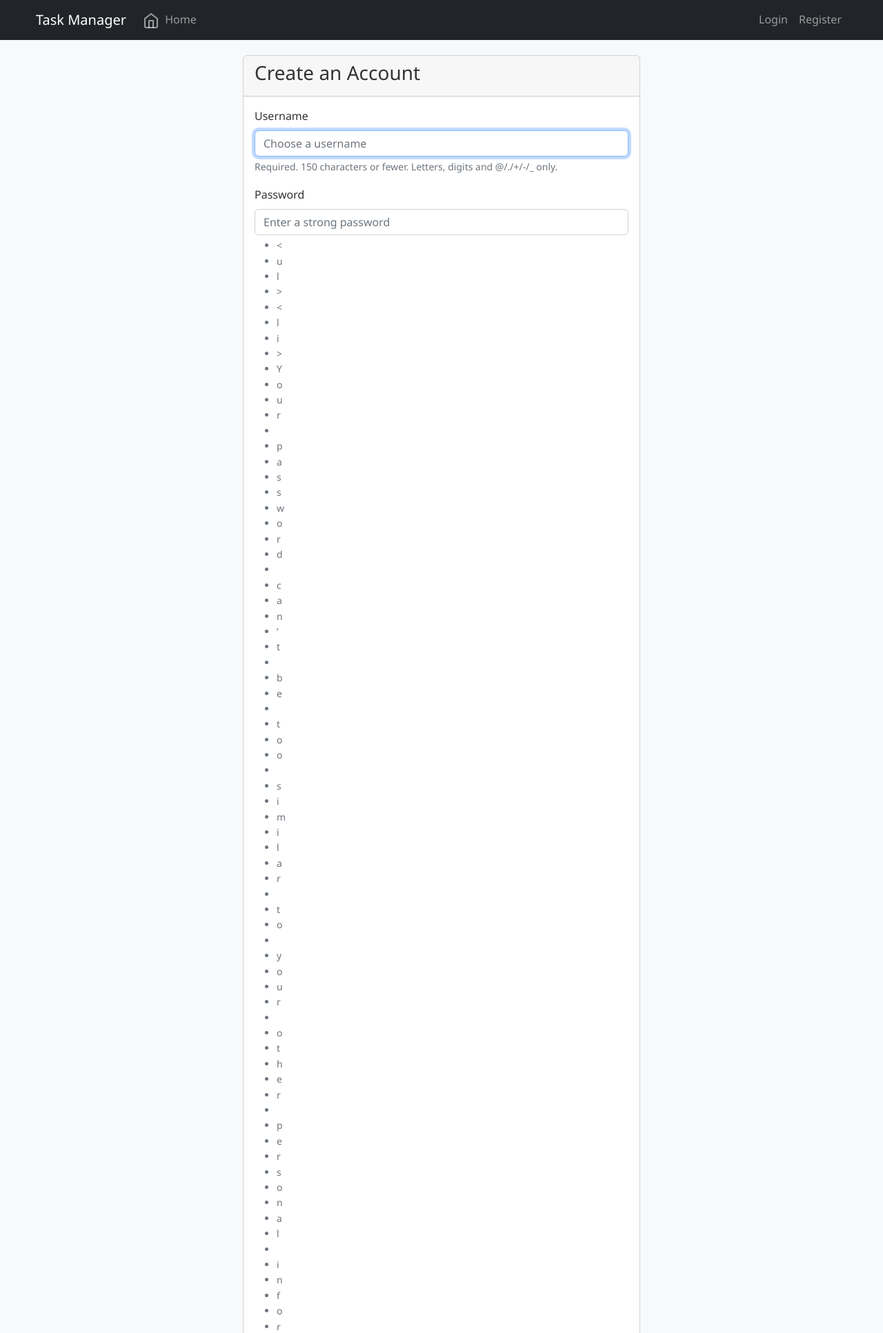
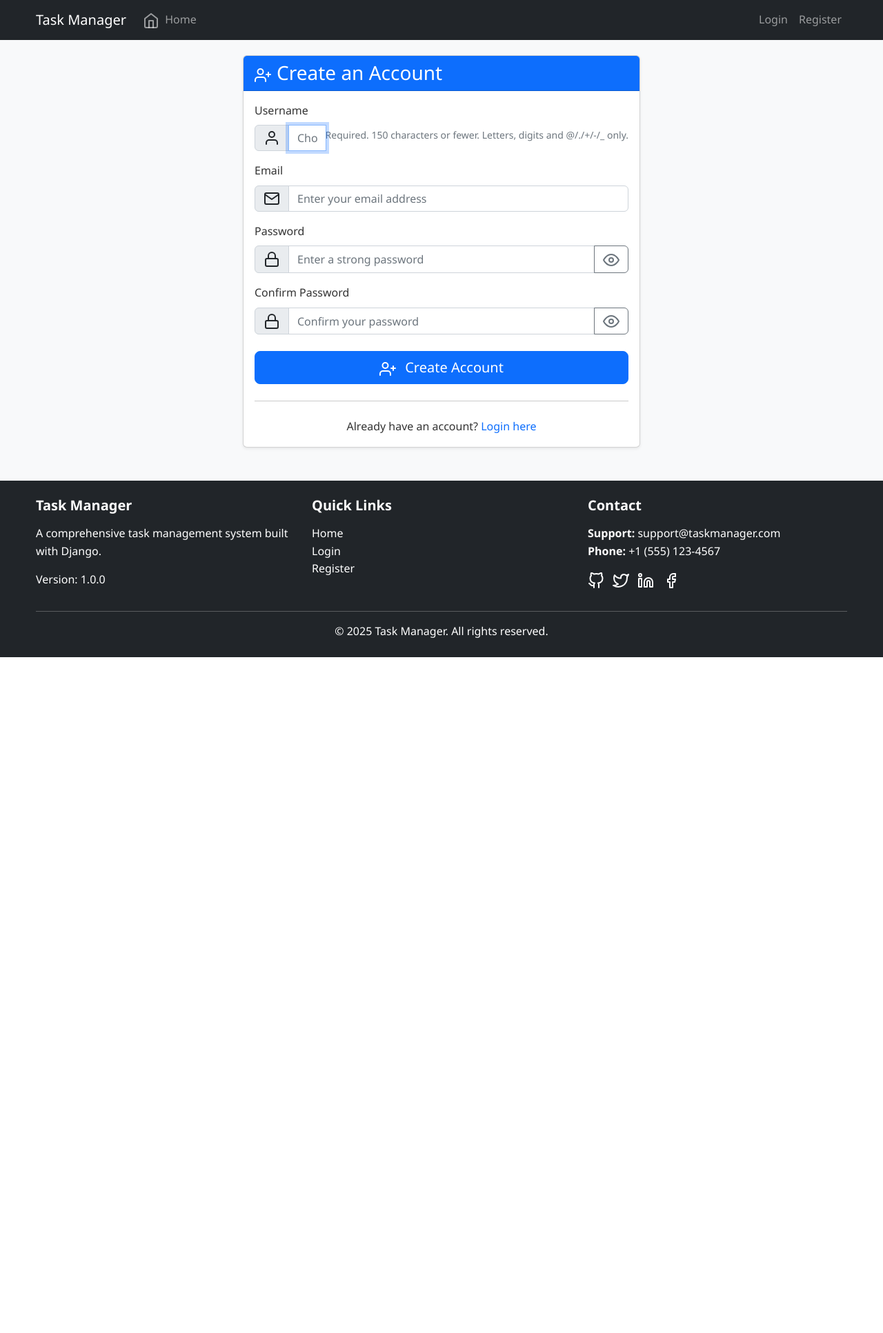
Before and after one commit to gurr-i/django-fullstack-template, a Django app: page /register/ in a window 1280 px wide. Shown: the top 1933 px of the page at 69% size. After the commit the page ends 953 px from the top, so only its background shows below. Run offline with Django 4.2, Linux system fonts and the light colour scheme; some libraries are stand-ins or nearby versions.

Commit message:
feat: add user registration with email validation and custom form
- Implemented CustomUserCreationForm extending UserCreationForm
- Added email field with validation to prevent duplicate emails
- Updated register view to use the custom form
- Enhanced form styling with Bootstrap classes
- Added placeholders and validation messages for better UX

```diff
--- a/core/forms.py
+++ b/core/forms.py
@@ -1,6 +1,43 @@
 from django import forms
+from django.contrib.auth.forms import UserCreationForm
 from django.contrib.auth.models import User
 from .models import Task, TaskComment, UserProfile, TaskCategory
+
+
+class CustomUserCreationForm(UserCreationForm):
+    email = forms.EmailField(
+        required=True,
+        widget=forms.EmailInput(attrs={
+            'class': 'form-control',
+            'placeholder': 'Enter your email address'
+        })
+    )
+
+    class Meta(UserCreationForm.Meta):
+        model = User
+        fields = UserCreationForm.Meta.fields + ('email',)
+
+    def __init__(self, *args, **kwargs):
+        super().__init__(*args, **kwargs)
+        for field_name, field in self.fields.items():
+            field.widget.attrs['class'] = 'form-control'
+            if field_name == 'username':
+                field.widget.attrs['placeholder'] = 'Choose a username'
+            elif 'password' in field_name:
+                field.widget.attrs['placeholder'] = 'Enter your password'
+
+    def clean_email(self):
+        email = self.cleaned_data.get('email')
+        if User.objects.filter(email=email).exists():
+            raise forms.ValidationError('This email address is already in use.')
+        return email
+
+    def save(self, commit=True):
+        user = super().save(commit=False)
+        user.email = self.cleaned_data['email']
+        if commit:
+            user.save()
+        return user
 
 
 class TaskForm(forms.ModelForm):
--- a/core/views.py
+++ b/core/views.py
@@ -2,7 +2,6 @@ from django.shortcuts import render, get_object_or_404, redirect
 from django.contrib.auth.decorators import login_required
 from django.contrib.auth.mixins import LoginRequiredMixin, UserPassesTestMixin
 from django.contrib.auth.models import User
-from django.contrib.auth.forms import UserCreationForm
 from django.contrib import messages
 from django.views.generic import (
     ListView, DetailView, CreateView, UpdateView, DeleteView, TemplateView
@@ -15,7 +14,7 @@ from rest_framework.decorators import action
 from rest_framework.response import Response
 
 from .models import Task, TaskCategory, TaskComment, UserProfile, Notification
-from .forms import TaskForm, TaskCommentForm, UserProfileForm, TaskCategoryForm
+from .forms import TaskForm, TaskCommentForm, UserProfileForm, TaskCategoryForm, CustomUserCreationForm
 from .serializers import (
     TaskSerializer, TaskCategorySerializer, TaskCommentSerializer,
     UserProfileSerializer, NotificationSerializer
@@ -273,15 +272,16 @@ def profile_view(request, username=None):
 
 def register(request):
     if request.method == 'POST':
-        form = UserCreationForm(request.POST)
+        form = CustomUserCreationForm(request.POST)
         if form.is_valid():
             user = form.save()
             # Create user profile
             UserProfile.objects.create(user=user)
-            messages.success(request, "Your account has been created! You can now login.")
+            username = form.cleaned_data.get('username')
+            messages.success(request, f'Account created for {username}! You can now login.')
             return redirect('login')
     else:
-        form = UserCreationForm()
+        form = CustomUserCreationForm()
 
     return render(request, 'registration/register.html', {'form': form})
 
--- a/proj_template/settings.py
+++ b/proj_template/settings.py
@@ -134,9 +134,9 @@ MEDIA_ROOT = os.path.join(BASE_DIR, 'media')
 DEFAULT_AUTO_FIELD = 'django.db.models.BigAutoField'
 
 # Login and Logout URLs
-LOGIN_URL = '/login/'
+LOGIN_URL = '/accounts/login/'
 LOGIN_REDIRECT_URL = '/'
-LOGOUT_REDIRECT_URL = '/login/'
+LOGOUT_REDIRECT_URL = '/accounts/login/'
 
 # REST Framework settings
 REST_FRAMEWORK = {
--- a/templates/navbar.html
+++ b/templates/navbar.html
@@ -73,7 +73,12 @@
                                 <li><a class="dropdown-item" href="{% url 'admin:index' %}">Admin Dashboard</a></li>
                             {% endif %}
                             <li><hr class="dropdown-divider"></li>
-                            <li><a class="dropdown-item" href="{% url 'logout' %}">Logout</a></li>
+                            <li>
+    <form method="post" action="{% url 'logout' %}" class="d-inline">
+        {% csrf_token %}
+        <button type="submit" class="dropdown-item">Logout</button>
+    </form>
+</li>
                         </ul>
                     </li>
                 {% else %}
--- a/templates/registration/register.html
+++ b/templates/registration/register.html
@@ -5,15 +5,15 @@
 {% block content %}
 <div class="row">
     <div class="col-md-6 offset-md-3">
-        <div class="card">
-            <div class="card-header">
-                <h1 class="card-title h3">Create an Account</h1>
+        <div class="card shadow-sm">
+            <div class="card-header bg-primary text-white">
+                <h1 class="card-title h3 mb-0"><i data-feather="user-plus" class="me-2"></i>Create an Account</h1>
             </div>
             <div class="card-body">
                 {% if form.errors %}
                     <div class="alert alert-danger">
-                        <h5 class="alert-heading">Please correct the following errors:</h5>
-                        <ul>
+                        <h5 class="alert-heading"><i data-feather="alert-triangle" class="me-2"></i>Please correct the following errors:</h5>
+                        <ul class="mb-0">
                             {% for field in form %}
                                 {% for error in field.errors %}
                                     <li>{{ field.label }}: {{ error }}</li>
@@ -26,11 +26,13 @@
                     </div>
                 {% endif %}
 
-                <form method="post">
+                <form method="post" class="needs-validation" novalidate>
                     {% csrf_token %}
 
                     <div class="mb-3">
                         <label for="id_username" class="form-label">Username</label>
+                        <div class="input-group">
+                            <span class="input-group-text"><i data-feather="user"></i></span>
                             <input type="text" name="username" maxlength="150" class="form-control {% if form.username.errors %}is-invalid{% endif %}"
                                    id="id_username" placeholder="Choose a username" required {% if form.username.value %}value="{{ form.username.value }}"{% endif %} autofocus>
                             {% if form.username.help_text %}
@@ -44,20 +46,34 @@
                                 </div>
                             {% endif %}
                         </div>
+                    </div>
 
                     <div class="mb-3">
+                        <label for="id_email" class="form-label">Email</label>
+                        <div class="input-group">
+                            <span class="input-group-text"><i data-feather="mail"></i></span>
+                            <input type="email" name="email" class="form-control {% if form.email.errors %}is-invalid{% endif %}"
+                                   id="id_email" placeholder="Enter your email address" required {% if form.email.value %}value="{{ form.email.value }}"{% endif %}>
+                            {% if form.email.errors %}
+                                <div class="invalid-feedback">
+                                    {% for error in form.email.errors %}
+                                        {{ error }}
+                                    {% endfor %}
+                                </div>
+                            {% endif %}
+                        </div>
+                    </div>
+
+                    <!-- Password Field -->
+                    <div class="mb-3">
                         <label for="id_password1" class="form-label">Password</label>
+                        <div class="input-group">
+                            <span class="input-group-text"><i data-feather="lock"></i></span>
                             <input type="password" name="password1" class="form-control {% if form.password1.errors %}is-invalid{% endif %}"
                                    id="id_password1" placeholder="Enter a strong password" required>
-                        {% if form.password1.help_text %}
-                            <div class="form-text">
-                                <ul>
-                                    {% for help_text in form.password1.help_text %}
-                                        <li>{{ help_text }}</li>
-                                    {% endfor %}
-                                </ul>
-                            </div>
-                        {% endif %}
+                            <button class="btn btn-outline-secondary" type="button" id="togglePassword1">
+                                <i data-feather="eye"></i>
+                            </button>
                             {% if form.password1.errors %}
                                 <div class="invalid-feedback">
                                     {% for error in form.password1.errors %}
@@ -66,14 +82,18 @@
                                 </div>
                             {% endif %}
                         </div>
+                    </div>
 
-                    <div class="mb-3">
+                    <!-- Confirm Password Field -->
+                    <div class="mb-4">
                         <label for="id_password2" class="form-label">Confirm Password</label>
+                        <div class="input-group">
+                            <span class="input-group-text"><i data-feather="lock"></i></span>
                             <input type="password" name="password2" class="form-control {% if form.password2.errors %}is-invalid{% endif %}"
                                    id="id_password2" placeholder="Confirm your password" required>
-                        {% if form.password2.help_text %}
-                            <div class="form-text">{{ form.password2.help_text }}</div>
-                        {% endif %}
+                            <button class="btn btn-outline-secondary" type="button" id="togglePassword2">
+                                <i data-feather="eye"></i>
+                            </button>
                             {% if form.password2.errors %}
                                 <div class="invalid-feedback">
                                     {% for error in form.password2.errors %}
@@ -82,21 +102,80 @@
                                 </div>
                             {% endif %}
                         </div>
+                    </div>
 
                     <div class="d-grid gap-2">
-                        <button type="submit" class="btn btn-primary">
-                            <i data-feather="user-plus" class="me-1"></i> Register
+                        <button type="submit" class="btn btn-primary btn-lg">
+                            <i data-feather="user-plus" class="me-2"></i> Create Account
                         </button>
                     </div>
                 </form>
 
-                <hr>
+                <hr class="my-4">
 
                 <div class="text-center">
-                    <p>Already have an account? <a href="{% url 'login' %}">Login here</a></p>
+                    <p class="mb-0">Already have an account? <a href="{% url 'login' %}" class="text-primary">Login here</a></p>
                 </div>
             </div>
         </div>
     </div>
 </div>
 {% endblock %}
+
+{% block extra_js %}
+<script>
+    // Toggle password visibility
+    document.getElementById('togglePassword1').addEventListener('click', function() {
+        const password = document.getElementById('id_password1');
+        const icon = this.querySelector('i');
+        if (password.type === 'password') {
+            password.type = 'text';
+            icon.setAttribute('data-feather', 'eye-off');
+        } else {
+            password.type = 'password';
+            icon.setAttribute('data-feather', 'eye');
+        }
+        feather.replace();
+    });
+
+    document.getElementById('togglePassword2').addEventListener('click', function() {
+        const password = document.getElementById('id_password2');
+        const icon = this.querySelector('i');
+        if (password.type === 'password') {
+            password.type = 'text';
+            icon.setAttribute('data-feather', 'eye-off');
+        } else {
+            password.type = 'password';
+            icon.setAttribute('data-feather', 'eye');
+        }
+        feather.replace();
+    });
+
+    // Password strength indicator
+    document.getElementById('id_password1').addEventListener('input', function() {
+        const password = this.value;
+        const progressBar = document.getElementById('passwordStrength');
+        let strength = 0;
+
+        if (password.length >= 8) strength += 25;
+        if (password.match(/[a-z]+/)) strength += 25;
+        if (password.match(/[A-Z]+/)) strength += 25;
+        if (password.match(/[0-9]+/)) strength += 25;
+
+        progressBar.style.width = strength + '%';
+
+        if (strength <= 25) {
+            progressBar.className = 'progress-bar bg-danger';
+        } else if (strength <= 50) {
+            progressBar.className = 'progress-bar bg-warning';
+        } else if (strength <= 75) {
+            progressBar.className = 'progress-bar bg-info';
+        } else {
+            progressBar.className = 'progress-bar bg-success';
+        }
+    });
+
+    // Initialize Feather icons
+    feather.replace();
+</script>
+{% endblock %}
```
Also changed, not shown: core/models.py (+28 -0 lines), core/notifications.py (added, +79 -0 lines), README.md (added), core/migrations/0001_initial.py (added), core/migrations/__init__.py (added), db.sqlite3, 1 other file. Lines whose indentation alone changed are shown as unchanged.
